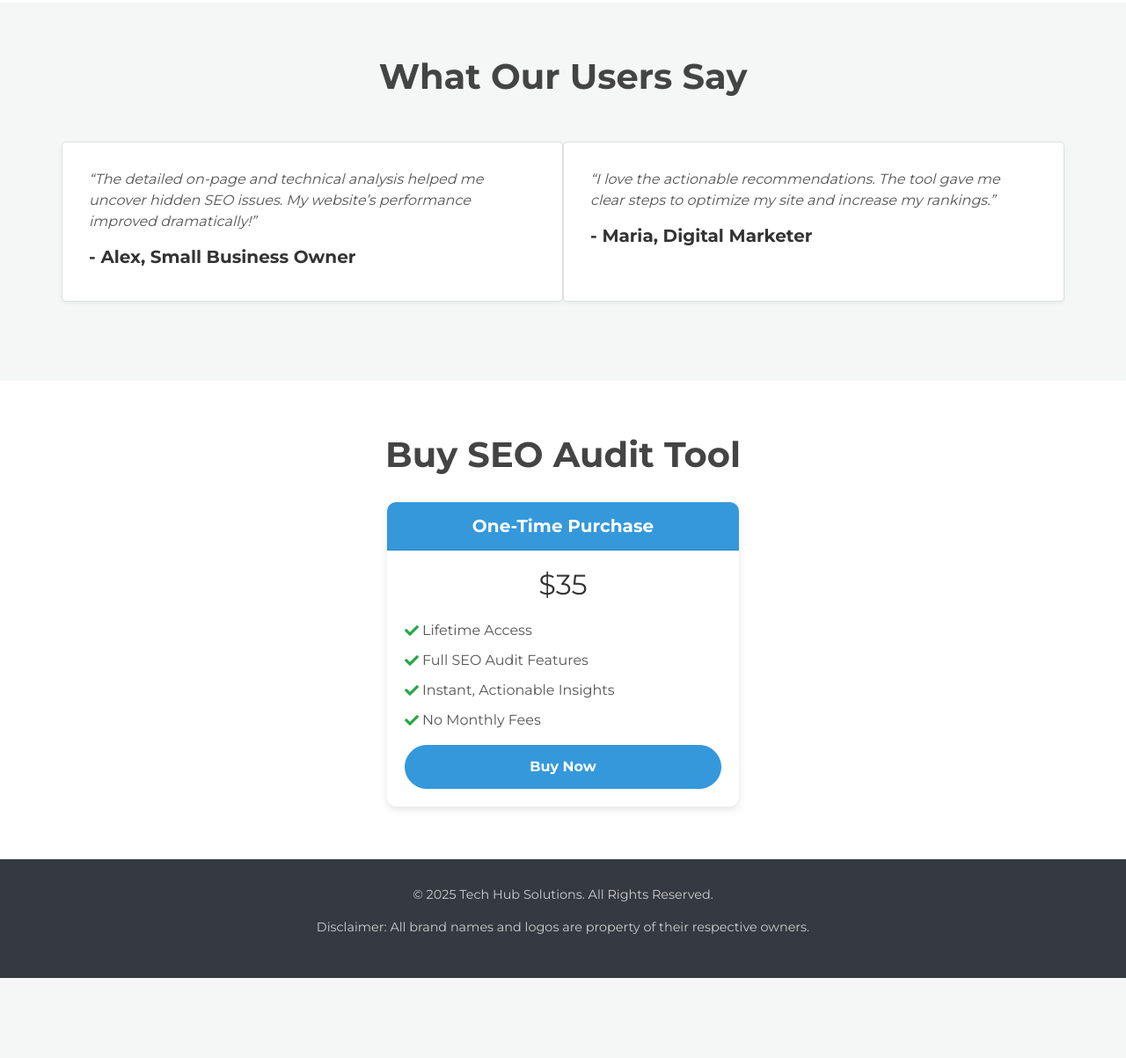
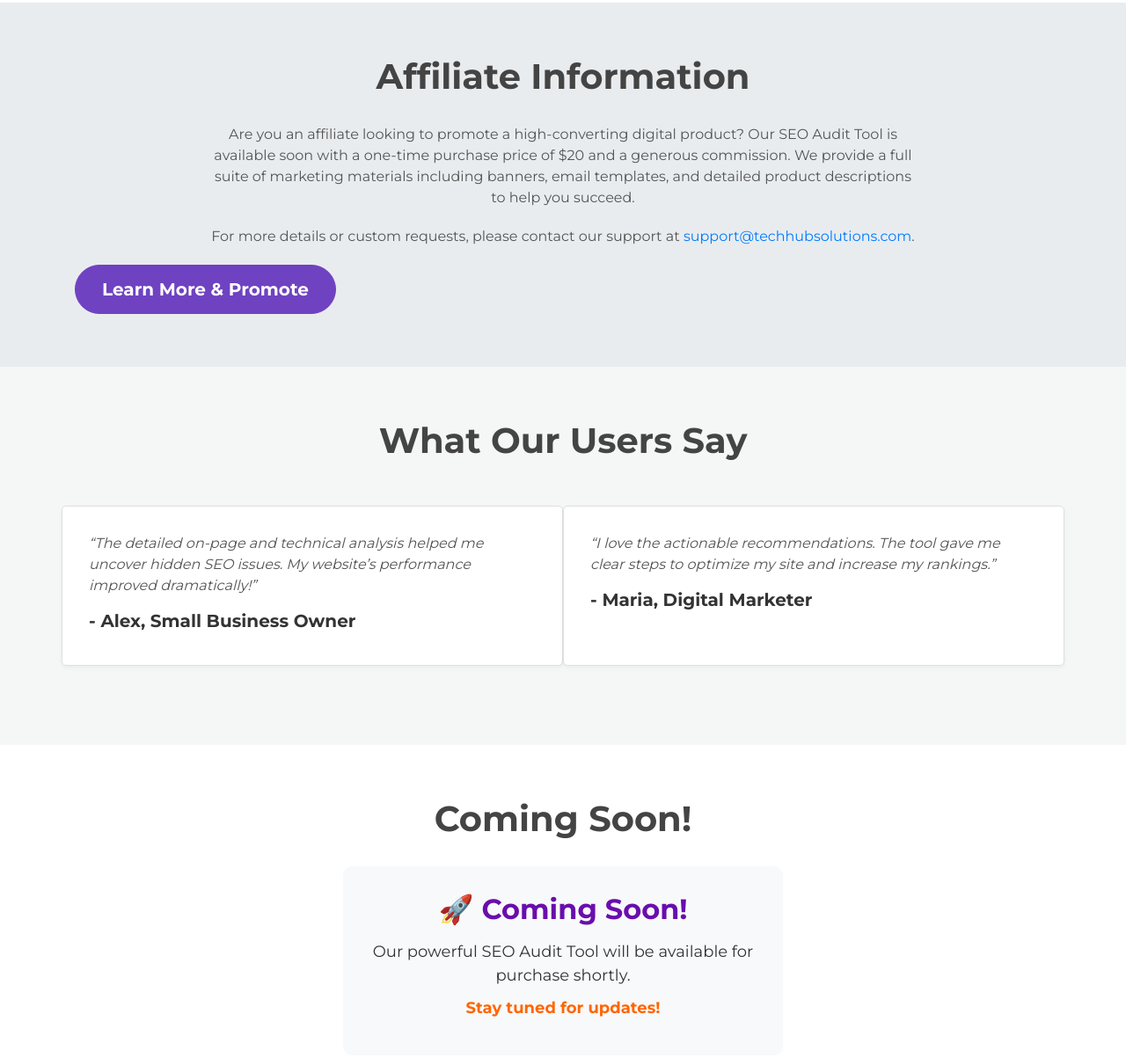
Before and after one commit to techhubsolutions-seo/SEO-AUDIT-TOOL, a plain HTML site: page index.html in a window 1280 px wide. Shown: the part 1402-2605 px from the top of the page at 88% size. Before the commit the page ends 2514 px from the top, so only its background shows below. Drawn offline with nearby package versions, Linux system fonts and the light colour scheme.

Commit message:
Update index.html

```diff
--- a/index.html
+++ b/index.html
@@ -78,6 +78,13 @@
       background-color: #2980b9;
       border-color: #2980b9;
     }
+    /* Disable clickable state for Coming Soon button */
+    .btn-disabled {
+      background-color: gray !important;
+      border-color: gray !important;
+      pointer-events: none;
+      opacity: 0.7;
+    }
     /* Features Section */
     .features {
       padding: 60px 20px;
@@ -106,6 +113,72 @@
     .feature-item p {
       font-size: 1rem;
       color: #666;
+    }
+    /* Affiliate (JV) Section */
+    .affiliate {
+      padding: 60px 20px;
+      background-color: #e9ecef;
+    }
+    .affiliate h2 {
+      font-size: 2.5rem;
+      font-weight: 700;
+      margin-bottom: 30px;
+      text-align: center;
+      color: #444;
+    }
+    .affiliate p {
+      font-size: 1rem;
+      color: #555;
+      max-width: 800px;
+      margin: 0 auto 20px;
+      text-align: center;
+    }
+    .affiliate .btn-affiliate {
+      background-color: #6f42c1;
+      border-color: #6f42c1;
+      color: #fff;
+      font-weight: 700;
+      padding: 12px 30px;
+      border-radius: 50px;
+      transition: background-color 0.3s;
+    }
+    .affiliate .btn-affiliate:hover {
+      background-color: #5936a2;
+      border-color: #5936a2;
+    }
+    /* Purchase Section */
+    .purchase-section {
+      padding: 60px 20px;
+      background-color: #fff;
+    }
+    .purchase-section h2 {
+      font-size: 2.5rem;
+      font-weight: 700;
+      margin-bottom: 30px;
+      text-align: center;
+      color: #444;
+    }
+    .coming-soon {
+      text-align: center;
+      padding: 30px 20px;
+      background-color: #f8f9fa;
+      border-radius: 10px;
+      margin: 0 auto;
+      max-width: 500px;
+    }
+    .coming-soon h2 {
+      color: #6a0dad;
+      font-size: 2rem;
+      margin-bottom: 15px;
+    }
+    .coming-soon p {
+      font-size: 1.125rem;
+      color: #333;
+      margin-bottom: 10px;
+    }
+    .coming-soon span {
+      font-weight: bold;
+      color: #ff6600;
     }
     /* Testimonials Section */
     .testimonials {
@@ -136,60 +209,6 @@
       font-weight: 700;
       color: #333;
     }
-    /* Purchase Section */
-    .purchase-section {
-      padding: 60px 20px;
-      background-color: #fff;
-    }
-    .purchase-section h2 {
-      font-size: 2.5rem;
-      font-weight: 700;
-      margin-bottom: 30px;
-      text-align: center;
-      color: #444;
-    }
-    .purchase-section .card {
-      margin: 0 auto;
-      max-width: 400px;
-      border: none;
-      border-radius: 10px;
-      box-shadow: 0 4px 10px rgba(0,0,0,0.1);
-    }
-    .purchase-section .card-header {
-      background-color: #3498db;
-      color: #fff;
-      font-weight: 700;
-      border-top-left-radius: 10px;
-      border-top-right-radius: 10px;
-      text-align: center;
-      font-size: 1.25rem;
-    }
-    .purchase-section .card-title {
-      font-size: 2rem;
-      margin-bottom: 20px;
-      text-align: center;
-      color: #333;
-    }
-    .purchase-section ul {
-      list-style: none;
-      padding: 0;
-      font-size: 1rem;
-      color: #555;
-    }
-    .purchase-section ul li {
-      margin-bottom: 10px;
-      padding-left: 20px;
-      position: relative;
-    }
-    .purchase-section ul li::before {
-      content: "\f00c";
-      font-family: "Font Awesome 5 Free";
-      position: absolute;
-      left: 0;
-      top: 0;
-      color: #28a745;
-      font-weight: 900;
-    }
     /* Footer */
     .footer {
       background-color: #343a40;
@@ -206,8 +225,8 @@
   <nav class="navbar navbar-expand-lg navbar-custom">
     <div class="container">
       <a class="navbar-brand" href="#">Tech Hub Solutions</a>
-      <button class="navbar-toggler" type="button" data-toggle="collapse" data-target="#navbarNav" aria-controls="navbarNav"
-        aria-expanded="false" aria-label="Toggle navigation">
+      <button class="navbar-toggler" type="button" data-toggle="collapse" data-target="#navbarNav"
+              aria-controls="navbarNav" aria-expanded="false" aria-label="Toggle navigation">
         <span class="navbar-toggler-icon" style="color: #fff;"><i class="fas fa-bars"></i></span>
       </button>
       <div class="collapse navbar-collapse" id="navbarNav">
@@ -217,6 +236,9 @@
           </li>
           <li class="nav-item">
             <a class="nav-link" href="#features">Features</a>
+          </li>
+          <li class="nav-item">
+            <a class="nav-link" href="#affiliates">Affiliates</a>
           </li>
           <li class="nav-item">
             <a class="nav-link" href="#testimonials">Testimonials</a>
@@ -236,7 +258,8 @@
         <h1>SEO Audit Tool</h1>
         <p><strong>Unlock Your Website's SEO Potential</strong><br>
            Run a full-scale audit to diagnose technical, on‑page, and link issues— and receive actionable insights instantly!</p>
-        <a href="#purchase" class="btn btn-custom btn-lg">Buy Now</a>
+        <!-- Disabled Buy Now button replaced with Coming Soon message -->
+        <a href="#" class="btn btn-custom btn-lg btn-disabled">🚀 Coming Soon</a>
       </div>
     </div>
   </section>
@@ -282,6 +305,16 @@
     </div>
   </section>
 
+  <!-- Affiliate (JV) Section -->
+  <section id="affiliates" class="affiliate">
+    <div class="container">
+      <h2 class="text-center">Affiliate Information</h2>
+      <p>Are you an affiliate looking to promote a high-converting digital product? Our SEO Audit Tool is available soon with a one-time purchase price of $20 and a generous commission. We provide a full suite of marketing materials including banners, email templates, and detailed product descriptions to help you succeed.</p>
+      <p>For more details or custom requests, please contact our support at <a href="mailto:support@techhubsolutions.com">support@techhubsolutions.com</a>.</p>
+      <a href="#purchase" class="btn btn-affiliate btn-lg">Learn More &amp; Promote</a>
+    </div>
+  </section>
+
   <!-- Testimonials Section -->
   <section id="testimonials" class="testimonials">
     <div class="container">
@@ -302,19 +335,11 @@
   <!-- Purchase Section -->
   <section id="purchase" class="purchase-section">
     <div class="container">
-      <h2 class="text-center">Buy SEO Audit Tool</h2>
-      <div class="card">
-        <div class="card-header">One-Time Purchase</div>
-        <div class="card-body">
-          <h4 class="card-title text-center">$35</h4>
-          <ul>
-            <li>Lifetime Access</li>
-            <li>Full SEO Audit Features</li>
-            <li>Instant, Actionable Insights</li>
-            <li>No Monthly Fees</li>
-          </ul>
-          <a href="YOUR_JVZOO_PURCHASE_LINK" class="btn btn-custom btn-block mt-3">Buy Now</a>
-        </div>
+      <h2 class="text-center">Coming Soon!</h2>
+      <div class="coming-soon">
+        <h2>🚀 Coming Soon!</h2>
+        <p>Our powerful SEO Audit Tool will be available for purchase shortly.</p>
+        <p><span>Stay tuned for updates!</span></p>
       </div>
     </div>
   </section>
```
